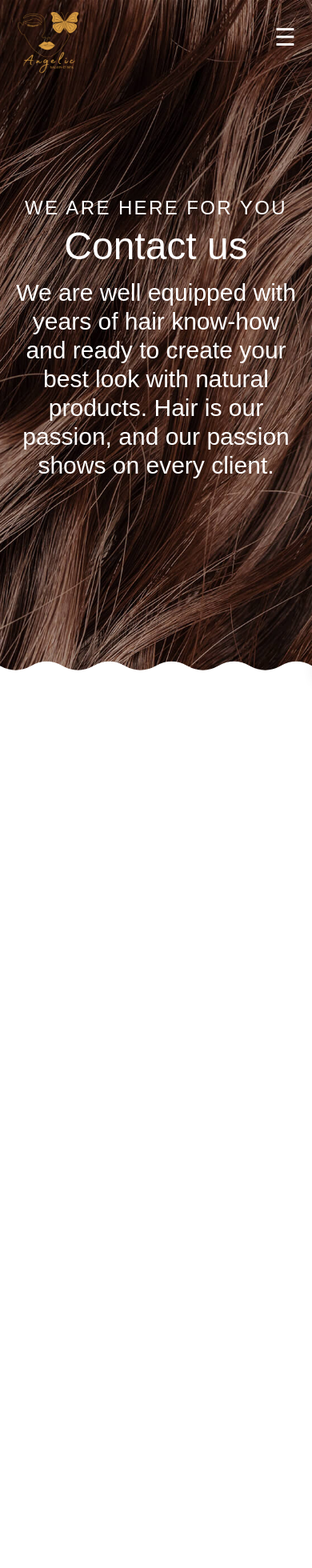
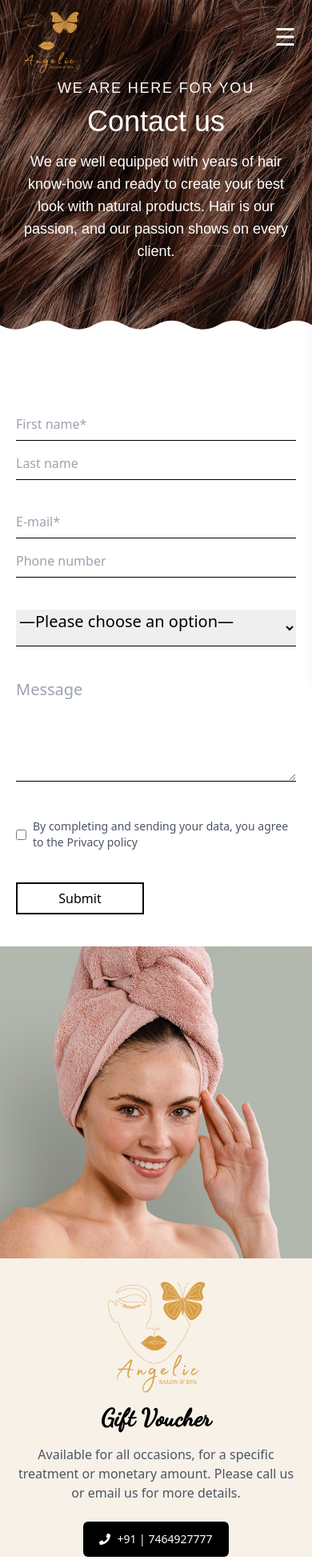
Before and after one commit to Nishantvidhuri/angelicsalon, a React (Vite) app: page /location in a window 390 px wide. Shown: the top 1960 px of the page at 80% size. Before the commit the page ends 844 px from the top, so only its background shows below. Built offline with nearby package versions, Linux system fonts and the light colour scheme; a web font is replaced by a local one.

Commit message:
modified:   src/components/contact/FirstSection.jsx

```diff
--- a/src/components/contact/FirstSection.jsx
+++ b/src/components/contact/FirstSection.jsx
@@ -1,33 +1,32 @@
-import React from 'react'
-import Navbar from '../../pages/Navbar'
-import heroContact from '../../assets/hero_contact.jpg'; // Adjust the path as needed
+import React from "react";
+import heroContact from "../../assets/hero_contact.jpg"; // Adjust the path as needed
+
 function FirstSection() {
   return (
-    <div>
-
+    <div className="relative w-full">
       {/* Background Image */}
-      <div className=" inset-0">
+      <div className="w-full">
         <img
           src={heroContact}
           alt="Background"
-          className="w-full h-screen object-cover"
+          className="w-full object-cover min-h-[50vh] md:min-h-[60vh]"
         />
       </div>
 
       {/* Content Overlay */}
-      <div className="absolute inset-0 flex flex-col items-center justify-center text-center px-5 sm:px-10">
+      <div className="absolute inset-0 flex flex-col items-center justify-center text-center px-5 sm:px-10 translate-y-[-50%] top-1/2">
         {/* Superheadline */}
-        <span className="font-jakarta text-2xl font-extralight tracking-widest text-white uppercase mb-2">
+        <span className="font-jakarta text-lg sm:text-xl font-extralight tracking-widest text-white uppercase mb-2">
           We are here for you
         </span>
 
         {/* Main Heading */}
-        <h1 className="font-jakarta font-extralight text-white  text-5xl sm:text-6xl ">
+        <h1 className="font-jakarta font-extralight text-white text-4xl sm:text-5xl md:text-6xl">
           Contact us
         </h1>
 
         {/* Description */}
-        <p className="font-jakarta text-3xl font-extralight text-white  sm:text-xl max-w-2xl mt-4">
+        <p className="font-jakarta text-lg sm:text-xl md:text-2xl font-extralight text-white max-w-2xl mt-4">
           We are well equipped with years of hair know-how and ready to create
           your best look with natural products. Hair is our passion, and our
           passion shows on every client.
@@ -36,7 +35,7 @@ function FirstSection() {
 
       {/* Wavy Divider */}
       <svg
-        className="absolute -bottom-1 w-full"
+        className="absolute bottom-0 w-full"
         xmlns="http://www.w3.org/2000/svg"
         viewBox="0 0 1440 120"
       >
@@ -44,11 +43,10 @@ function FirstSection() {
           fill="white"
           fillOpacity="1"
           d="M0,60 Q72,100,144,60 T288,60 T432,60 T576,60 T720,60 T864,60 T1008,60 T1152,60 T1296,60 T1440,60 L1440,120 L0,120 Z"
-        ></path>
+        />
       </svg>
-
     </div>
-  )
+  );
 }
 
-export default FirstSection
+export default FirstSection;
--- a/src/components/contact/SecondSection.jsx
+++ b/src/components/contact/SecondSection.jsx
@@ -1,41 +1,48 @@
-import React from 'react';
+import React from "react";
 
 function SecondSection() {
   return (
-    <div className='w-full h-screen max-w-3xl mb-10  ml-[19%] bg-white  '>
-      <form className='space-y-20 mt-24 '>
-        <div className='grid grid-cols-1 sm:grid-cols-2 gap-4'>
+    <div className="w-full max-w-3xl mx-auto mb-10 bg-white px-5 sm:px-0">
+      <form className="space-y-10 mt-24">
+        {/* Name Inputs */}
+        <div className="grid grid-cols-1 sm:grid-cols-2 gap-4">
           <input
-            type='text'
-            placeholder='First name*'
-            className='w-[130%]  border-b pb-2 border-black focus:outline-none'
+            type="text"
+            placeholder="First name*"
+            className="w-full border-b pb-2 border-black focus:outline-none"
             required
           />
           <input
-            type='text'
-            placeholder='Last name'
-            className=' w-[130%] ml-32 border-b pb-2 border-black focus:outline-none  '
+            type="text"
+            placeholder="Last name"
+            className="w-full border-b pb-2 border-black focus:outline-none"
           />
         </div>
-        <div className='grid grid-cols-1  sm:grid-cols-2 gap-4'>
+
+        {/* Contact Inputs */}
+        <div className="grid grid-cols-1 sm:grid-cols-2 gap-4">
           <input
-            type='email'
-            placeholder='E-mail*'
-            className='w-[130%]  border-b pb-2 border-black focus:outline-none'
+            type="email"
+            placeholder="E-mail*"
+            className="w-full border-b pb-2 border-black focus:outline-none"
             required
           />
           <input
-            type='text'
-            placeholder='Phone number'
-            className='w-[130%] ml-32  border-b pb-2 border-black focus:outline-none'
+            type="text"
+            placeholder="Phone number"
+            className="w-full border-b pb-2 border-black focus:outline-none"
           />
         </div>
+
+        {/* Dropdown */}
         <select
-          className="w-[131.5%] border-b pb-4  text-xl border-black focus:border-black focus:ring-0 focus:outline-none "
+          className="w-full border-b pb-4 text-xl border-black focus:border-black focus:ring-0 focus:outline-none"
           required
           defaultValue=""
         >
-            <option value="" hidden>—Please choose an option—</option>
+          <option value="" hidden>
+            —Please choose an option—
+          </option>
           <option value="cut" className="bg-white hover:text-[#BD895A] hover:bg-transparent">
             Cut
           </option>
@@ -50,24 +57,24 @@ function SecondSection() {
           </option>
         </select>
 
+        {/* Message Box */}
+        <textarea
+          placeholder="Message"
+          className="w-full border-b pb-4 text-xl border-black focus:border-black focus:outline-none"
+          rows="4"
+        ></textarea>
 
-
-        <textarea
-          placeholder='Message'
-          className='w-[131.5%] border-b pb-4  text-xl border-black focus:border-transparent '
-          rows='4'
-        ></textarea>
-        <div className='flex items-center'>
-          <input type='checkbox' id='privacy' className='mr-2' required />
-          <label htmlFor='privacy' className='text-sm text-gray-600'>
+        {/* Privacy Policy Checkbox */}
+        <div className="flex items-center">
+          <input type="checkbox" id="privacy" className="mr-2" required />
+          <label htmlFor="privacy" className="text-sm text-gray-600">
             By completing and sending your data, you agree to the Privacy policy
           </label>
         </div>
-        <div className='border-black border-2 w-40 h-10'>
-          <button
-            type='submit'
-            className='w-40 h-10 '
-          >
+
+        {/* Submit Button */}
+        <div className="w-40 h-10 border-2 border-black flex items-center justify-center">
+          <button type="submit" className="w-full h-full text-black hover:bg-black hover:text-white transition">
             Submit
           </button>
         </div>
--- a/src/components/contact/ThirdSection.jsx
+++ b/src/components/contact/ThirdSection.jsx
@@ -1,30 +1,38 @@
-import React from 'react';
-import contactImage from '../../assets/contact_third_division.jpg'; // Ensure this path is correct
-import { FaPhone } from 'react-icons/fa';
-import image from '../../assets/angelic salon.png'
+import React from "react";
+import contactImage from "../../assets/contact_third_division.jpg"; // Ensure this path is correct
+import { FaPhone } from "react-icons/fa";
+import image from "../../assets/angelic salon.png";
 
 function ThirdSection() {
   return (
-    <div className="flex flex-col md:flex-row items-center justify-center w-full h-[85%] bg-[#F7F1E8]">
+    <div className="flex flex-col md:flex-row items-center justify-center w-full bg-[#F7F1E8]">
       {/* Left Side - Image */}
-      <div className="h-full flex justify-center w-full overflow-hidden">
-        <img src={contactImage} alt="Gift Voucher" className="-translate-x-36 object-cover scale-125" />
+      <div className="w-full md:w-1/2 flex justify-center">
+        <img
+          src={contactImage}
+          alt="Gift Voucher"
+          className="object-cover w-full md:w-[700px] h-auto md:h-screen -translate-x-0 md:-translate-x-12"
+        />
       </div>
 
       {/* Right Side - Content */}
-      <div className="w-full md:w-1/2   md:text-left">
-       <img className='-translate-x-10' src={image}/>
+      <div className="w-full md:w-1/2 flex flex-col items-center md:items-start text-center md:text-left px-5 sm:px-10 md:pl-40 mt-6 md:mt-0">
+        {/* Logo Image */}
+        <img src={image} alt="Angelic Salon" className="w-32 sm:w-40 mb-3" />
 
-        <h2 className="font-dancing text-4xl font-bold mt-2">Gift voucher</h2>
-        <p className="text-gray-600 mt-4 -translate-x-40">
+        {/* Heading */}
+        <h2 className="font-dancing text-3xl sm:text-4xl font-bold">Gift Voucher</h2>
+
+        {/* Description */}
+        <p className="text-gray-600 mt-4 max-w-md">
           Available for all occasions, for a specific treatment or monetary amount.
           Please call us or email us for more details.
         </p>
 
         {/* Contact Button */}
         <div className="mt-6">
-          <button className="flex items-center gap-2 bg-black text-white px-6 py-3 ">
-            <FaPhone /> +91| 7464927777
+          <button className="flex items-center gap-2 bg-black text-white px-5 sm:px-6 py-3 rounded-md text-sm sm:text-base">
+            <FaPhone /> +91 | 7464927777
           </button>
         </div>
       </div>
--- a/src/pages/Home.jsx
+++ b/src/pages/Home.jsx
@@ -19,7 +19,7 @@ function Home() {
 
      {/* Wavy Divider */}
      <svg
-className="bg-[#4B5563] translate-y-2 ans w-full"
+className="bg-[#4B5563]  ans w-full"
 xmlns="http://www.w3.org/2000/svg"
 viewBox="0 0 1440 120" /* Adjust height to 120 for less vertical size */
 >
--- a/src/pages/Location.jsx
+++ b/src/pages/Location.jsx
@@ -11,7 +11,7 @@ import Navbar from './Navbar';
 
 function Location() {
   return (
-    <div className="relative w-full h-screen">
+    <div className="relative w-full h-">
       <Navbar/>
       <FirstSection/>
       <SecondSection/>
@@ -22,7 +22,7 @@ function Location() {
       </div>
       <MapSection/>
       <svg
-        className="absolute  -translate-y-20  w-full"
+  className="absolute -translate-y-20 w-full hidden sm:block"
   xmlns="http://www.w3.org/2000/svg"
   viewBox="0 0 1440 120"
 >
@@ -31,9 +31,8 @@ function Location() {
     fillOpacity="1"
     d="M0,60 Q72,100 144,60 T288,60 T432,60 T576,60 T720,60 T864,60 T1008,60 T1152,60 T1296,60 T1440,60 L1440,120 L0,120 Z"
   />
+</svg>
 
-
-      </svg>
       <Footer/>
     </div>
 
--- a/src/pages/Navbar.jsx
+++ b/src/pages/Navbar.jsx
@@ -37,7 +37,7 @@ function Navbar() {
     { to: '/Location', label: 'Location', icon: <FaMapMarkerAlt /> },
     { to: '/services', label: 'Services', icon: <FaConciergeBell /> },
     { to: '/q-a', label: 'Q/A', icon: <FaQuestionCircle /> },
-    { to: '/packages', label: 'Packages', icon: <FaGift /> },
+,
   ];
 
   return (
```
Also changed, not shown: src/components/contact/ForthSection.jsx (+25 -20 lines), src/components/contact/MapSection.jsx (+30 -19 lines). Lines whose indentation alone changed are shown as unchanged.
